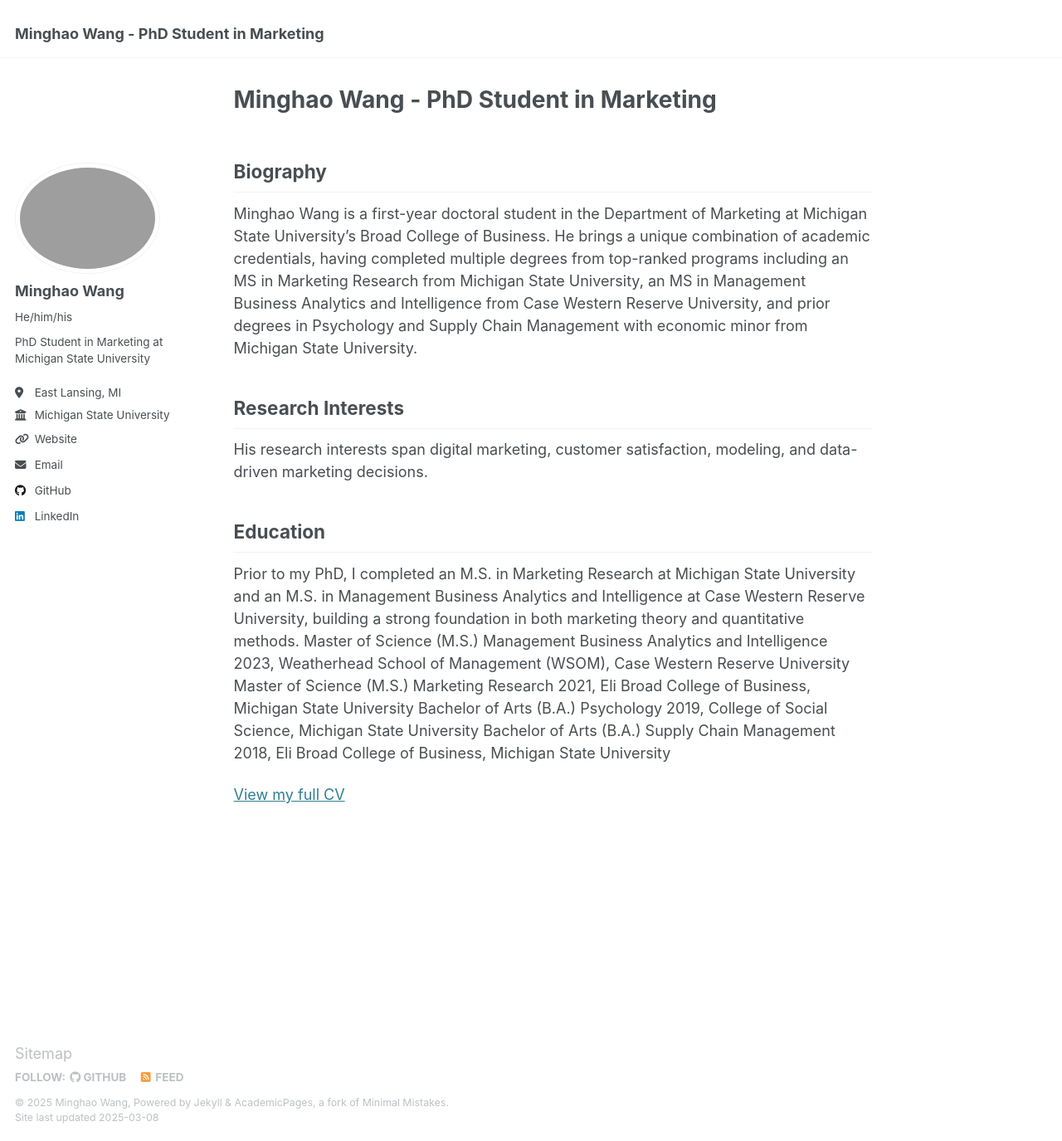
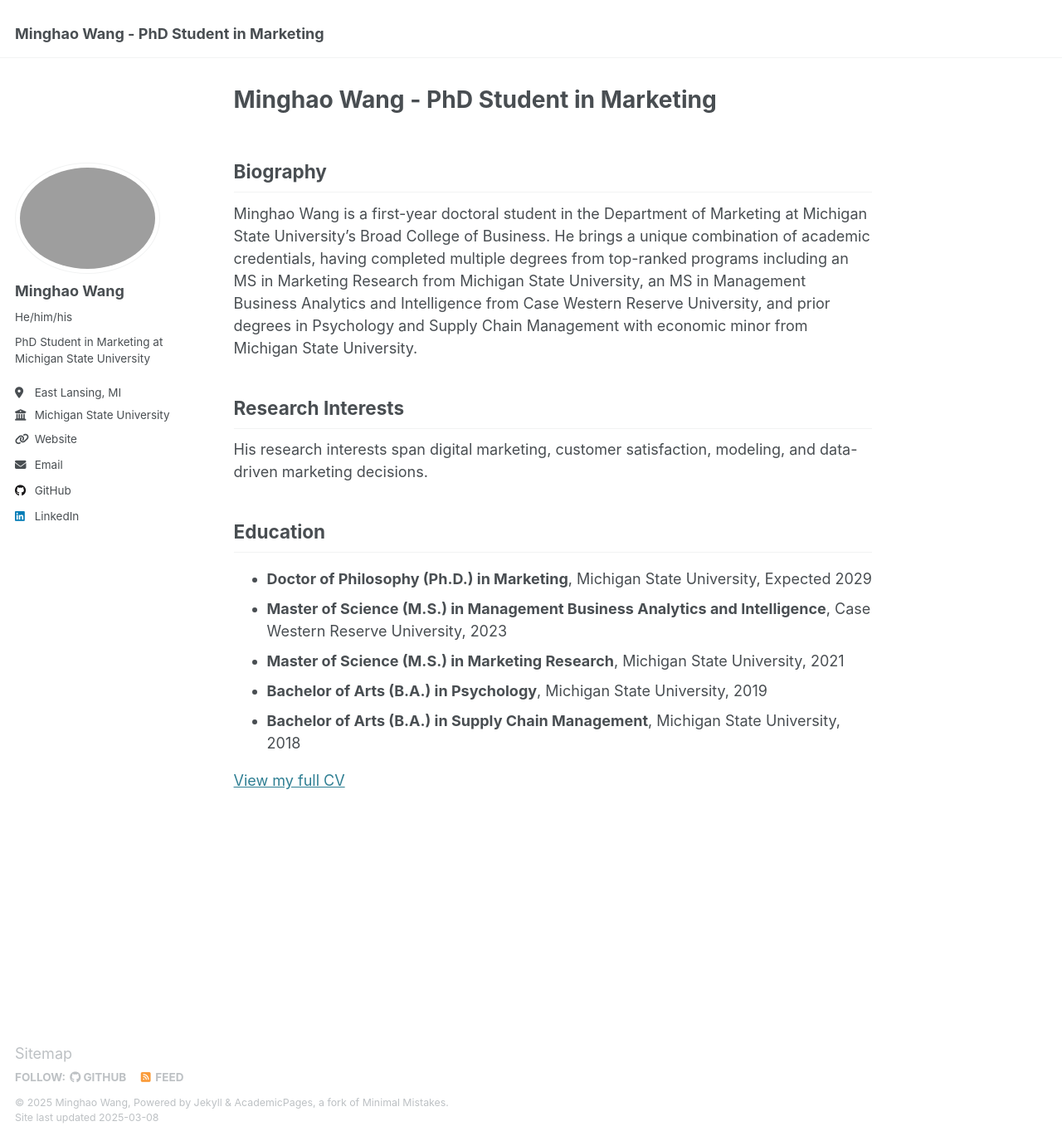
Before and after one commit to minghaowang-research/minghaowang-research.github.io, a Jekyll site: the page built from _pages/about.md, in a window 1280 px wide and 1375 px high. Shown: the whole window at 83% size. Built offline with Jekyll 4.4.1, drawn with Linux system fonts in a browser that asks for light colours.

Commit message:
Update about.md

```diff
--- a/_pages/about.md
+++ b/_pages/about.md
@@ -14,11 +14,10 @@ Minghao Wang is a first-year doctoral student in the Department of Marketing at
 His research interests span digital marketing, customer satisfaction, modeling, and data-driven marketing decisions.
 
 ## Education
-
-Prior to my PhD, I completed an M.S. in Marketing Research at Michigan State University and an M.S. in Management Business Analytics and Intelligence at Case Western Reserve University, building a strong foundation in both marketing theory and quantitative methods.
-Master of Science (M.S.) Management Business Analytics and Intelligence 2023, Weatherhead School of Management (WSOM), Case Western Reserve University
-Master of Science (M.S.) Marketing Research 2021, Eli Broad College of Business, Michigan State University
-Bachelor of Arts (B.A.) Psychology 2019, College of Social Science, Michigan State University
-Bachelor of Arts (B.A.) Supply Chain Management 2018, Eli Broad College of Business, Michigan State University
+* **Doctor of Philosophy (Ph.D.) in Marketing**, Michigan State University, Expected 2029
+* **Master of Science (M.S.) in Management Business Analytics and Intelligence**, Case Western Reserve University, 2023
+* **Master of Science (M.S.) in Marketing Research**, Michigan State University, 2021
+* **Bachelor of Arts (B.A.) in Psychology**, Michigan State University, 2019
+* **Bachelor of Arts (B.A.) in Supply Chain Management**, Michigan State University, 2018
 
 [View my full CV](/assets/pdf/Minghao Wang_PhD_CV_2025_02.pdf)
```
